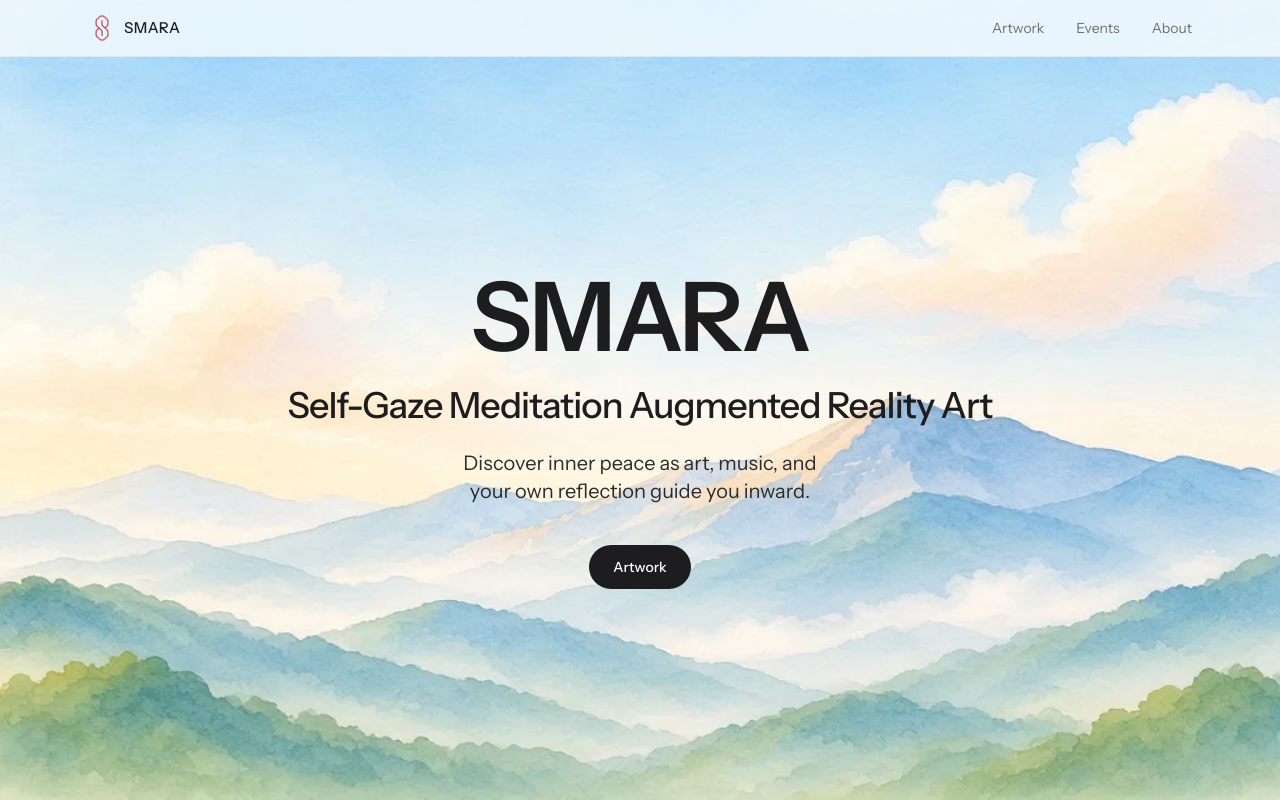
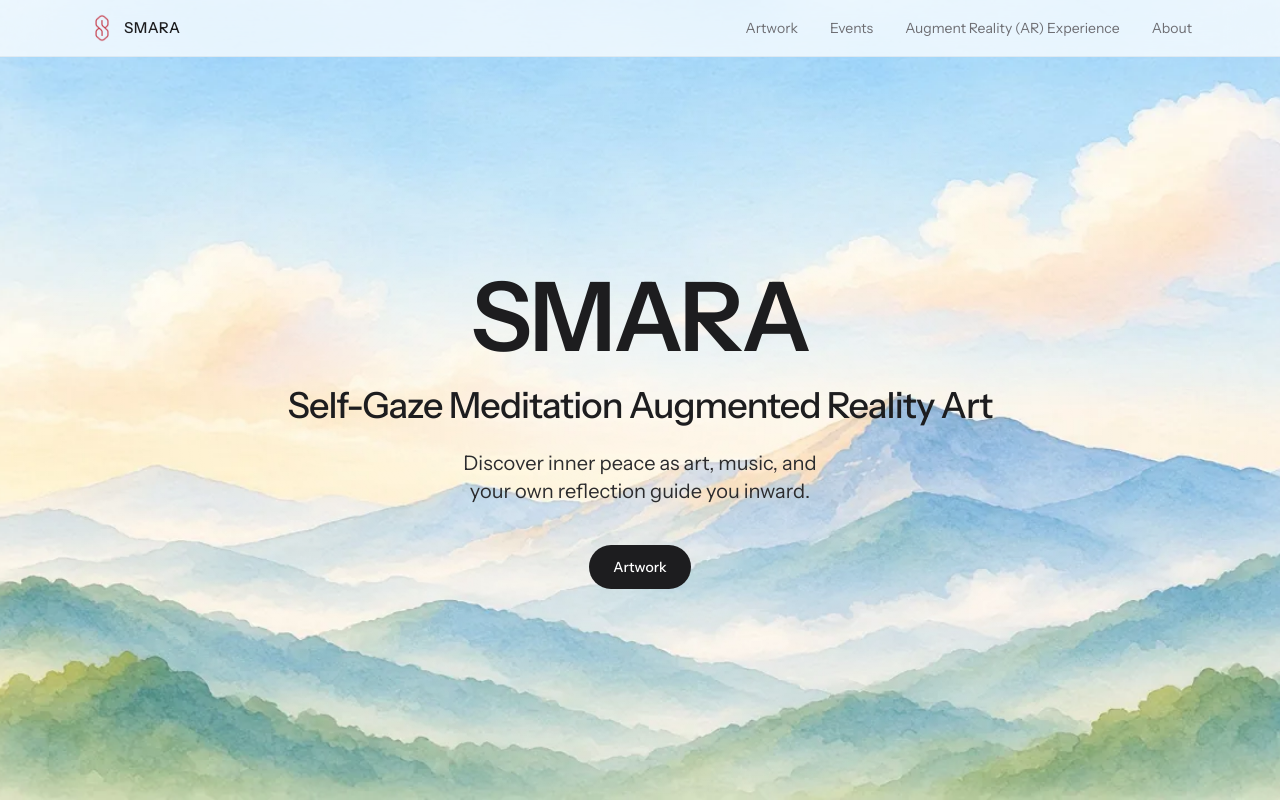
Before and after one commit to smara-sg/smara-website-v3, a React (Vite) app: page / in a window 1280 px wide. Shown: the top 800 px of the page. Built offline with nearby package versions, Linux system fonts and the light colour scheme.

Commit message:
Link to the AR Experience from desktop and mobile navigation

```diff
--- a/src/components/Navigation.tsx
+++ b/src/components/Navigation.tsx
@@ -32,6 +32,7 @@ export default function Navigation() {
         <div className="hidden items-center gap-8 md:flex">
           <NavLink to="/gallery" className={linkClass} onClick={closeMenu}>Artwork</NavLink>
           <NavLink to="/events" className={linkClass} onClick={closeMenu}>Events</NavLink>
+          <NavLink to="/ar-experience" className={linkClass} onClick={closeMenu}>Augment Reality (AR) Experience</NavLink>
           <NavLink to="/about" className={linkClass} onClick={closeMenu}>About</NavLink>
         </div>
 
@@ -51,6 +52,7 @@ export default function Navigation() {
           <div className="flex flex-col gap-1">
             <NavLink to="/gallery" className="rounded-xl px-3 py-3 text-lg text-ink" onClick={closeMenu}>Artwork</NavLink>
             <NavLink to="/events" className="rounded-xl px-3 py-3 text-lg text-ink" onClick={closeMenu}>Events</NavLink>
+            <NavLink to="/ar-experience" className="rounded-xl px-3 py-3 text-lg text-ink" onClick={closeMenu}>Augment Reality (AR) Experience</NavLink>
             <NavLink to="/about" className="rounded-xl px-3 py-3 text-lg text-ink" onClick={closeMenu}>About</NavLink>
           </div>
         </div>
```
